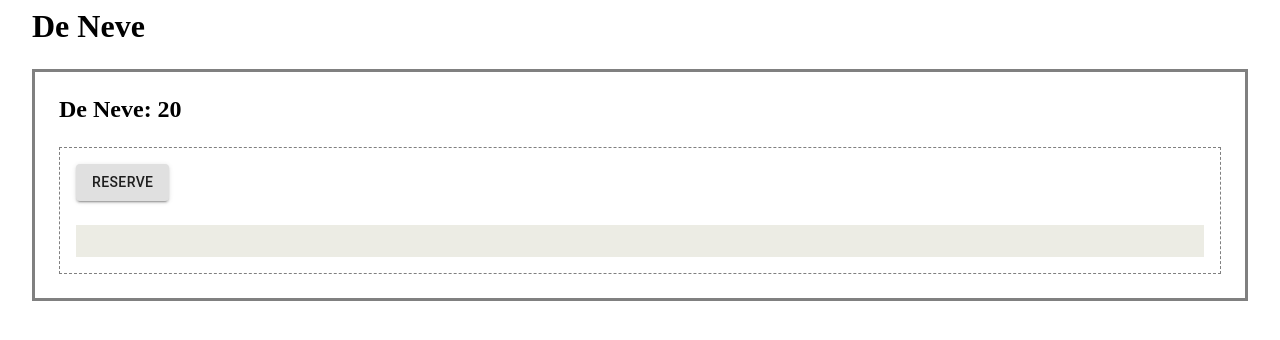
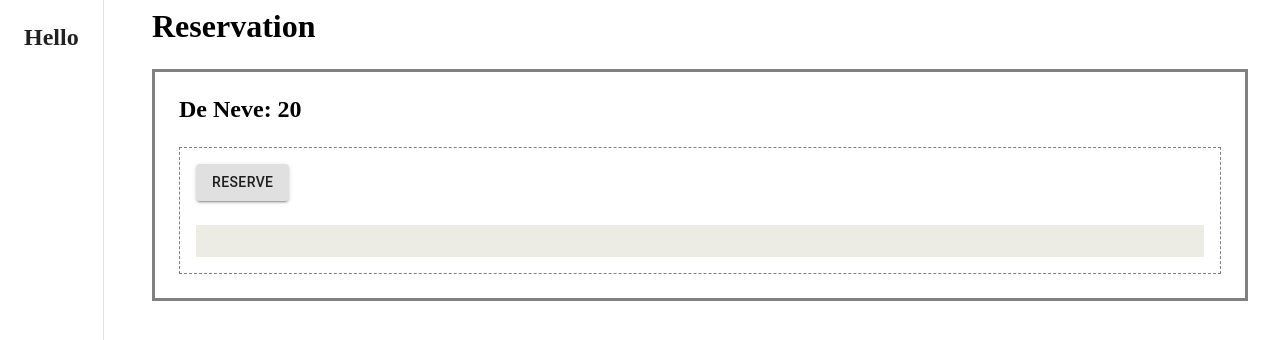
Before and after one commit to will570/cart-reservation, a React (Create React App) app in the folder frontend/client/: page /reservation in a window 1280 px wide. Shown: the top 340 px of the page. Built offline with nearby package versions, Linux system fonts and the light colour scheme.

Commit message:
Splitted out the building component and added the drawer on the side.

```diff
--- a/frontend/client/src/components/building.js
+++ b/frontend/client/src/components/building.js
@@ -0,0 +1,62 @@
+import React from 'react';
+//import button from '../components/button.js';
+import {Button, Box, Grid} from '@material-ui/core';
+
+function Building() {
+    /*
+    * This is the building component.
+    */
+    return (
+        <div className="building">
+            <Box
+                sx={{
+                    component: "fieldset",
+                    m: 3,
+                    display: "block",
+                    justifyContent: "flex-start",
+                    alignItems: "flex-start",
+                    border: '3px solid grey', }}
+            >
+                <Box justifyContent="space-between" m={3}>
+                    <Box component="h2" display="inline">
+                        De Neve
+                    </Box>
+                    <Box component="h2" display= "inline" >
+                        : 20
+                    </Box>
+                </Box>
+                <Box sx={{
+                    border: '1px dashed grey',
+                    component: "fieldset",
+                    m: 3,
+                    p: 2,
+                    display: "block",
+                    justifyContent: "flex-start",
+                    alignItems: "flex-start",
+                }}>
+
+                    <Button variant="contained"
+                        p={2}
+                        sx={{m: 5, p: 3, backgroundColor: '#ecece4'}}
+                    >
+                        Reserve
+                    </Button>
+
+                    <Box sx={{
+                        backgroundColor: '#ecece4',
+                        component: "fieldset",
+                        mt: 3,
+                        p: 2,
+                        display: "block",
+                        justifyContent: "flex-start",
+                        alignItems: "flex-start",
+                    }}
+                    >
+                    </Box>
+                </Box>
+            </Box>
+        </div>
+    );
+}
+
+export default Building;
--- a/frontend/client/src/pages/reservationPage.js
+++ b/frontend/client/src/pages/reservationPage.js
@@ -1,64 +1,38 @@
 import React from 'react';
 //import button from '../components/button.js';
-import {Button, Box, Grid} from '@material-ui/core';
+import {Drawer, Divider, Box} from '@material-ui/core';
+import Building from '../components/building';
 
 function ReservationPage() {
     /*
     * This is the skeleton for the reservation page.
     */
+
     return (
         <div className="reservation">
-            <Box component="h1" display="inline" m={3}>
-                        De Neve
+            <Box component="h1" display="inline" m={3} pl = {15}>
+                        Reservation
+            </Box>
+            <Drawer
+                variant="permanent"
+                sx={{
+                    display: { xs: 'none', sm: 'block' },
+                    '& .MuiDrawer-paper': { boxSizing: 'border-box', width: 200 },
+                }}
+                open
+                >
+            <Box component="h2" display="inline" m={3}>
+                        Hello
+            </Box>
+            </Drawer>
+            <Box
+                component="main"
+                justify="flex-start"
+                sx={{ flexGrow: 1, pl: 15}}
+            >
+                <Building/>
             </Box>
 
-            <Box
-                sx={{
-                    component: "fieldset",
-                    m: 3,
-                    display: "block",
-                    justifyContent: "flex-start",
-                    alignItems: "flex-start",
-                    border: '3px solid grey', }}
-            >
-                <Box justifyContent="space-between" m={3}>
-                    <Box component="h2" display="inline">
-                        De Neve
-                    </Box>
-                    <Box component="h2" display= "inline" >
-                        : 20
-                    </Box>
-                </Box>
-                <Box sx={{
-                    border: '1px dashed grey',
-                    component: "fieldset",
-                    m: 3,
-                    p: 2,
-                    display: "block",
-                    justifyContent: "flex-start",
-                    alignItems: "flex-start",
-                }}>
-
-                    <Button variant="contained"
-                        p={2}
-                        sx={{m: 5, p: 3, backgroundColor: '#ecece4'}}
-                    >
-                        Reserve
-                    </Button>
-
-                    <Box sx={{
-                        backgroundColor: '#ecece4',
-                        component: "fieldset",
-                        mt: 3,
-                        p: 2,
-                        display: "block",
-                        justifyContent: "flex-start",
-                        alignItems: "flex-start",
-                    }}
-                    >
-                    </Box>
-                </Box>
-            </Box>
         </div>
     );
 }
```
